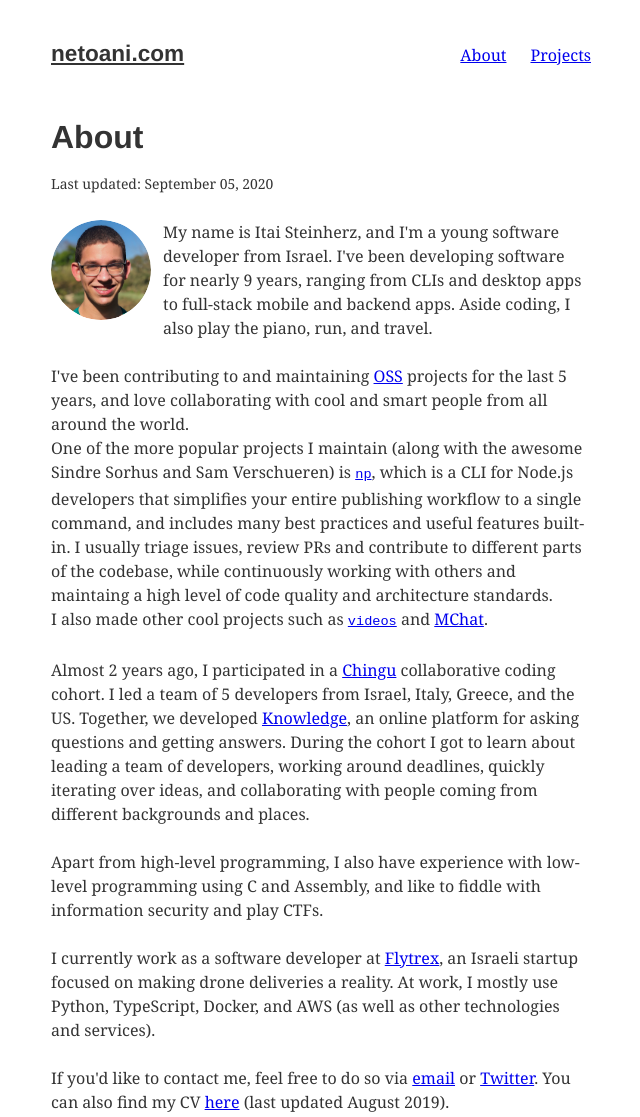
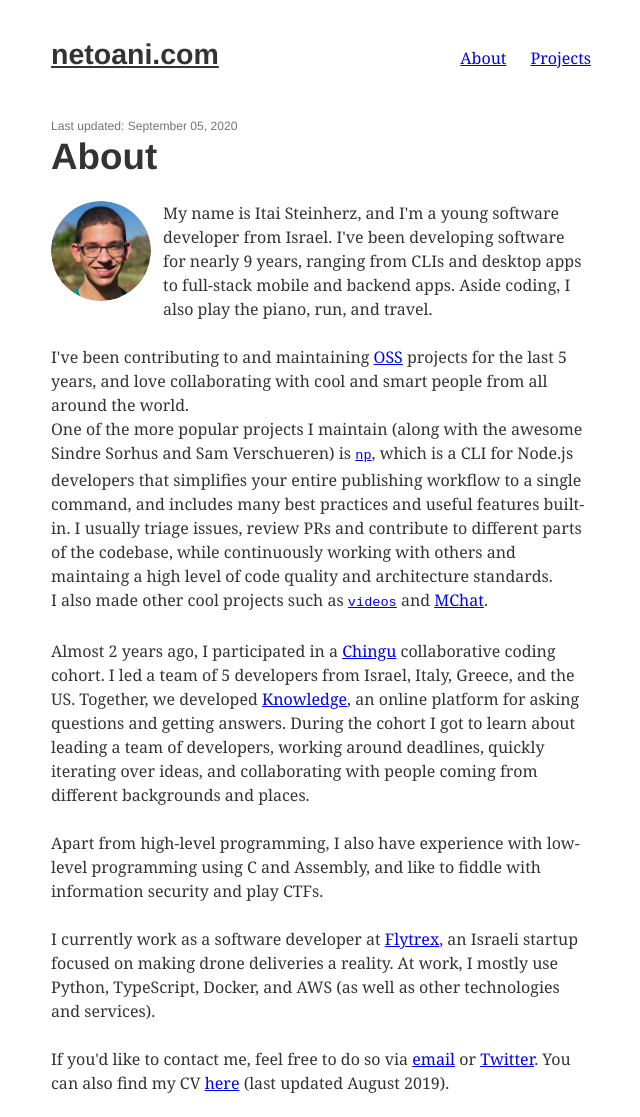
Before and after one commit to itaisteinherz/netoani.com, a Gatsby site: page /about in a window 1280 px wide. Shown: the whole page, without its empty margins (319-959 px from the left). Built offline with nearby package versions, Linux system fonts and the light colour scheme; Gatsby itself is replaced by a stand-in of ours; some packages are replaced by stand-ins of ours; what typography-theme-fairy-gates would draw is missing.

Commit message:
Work on more styling improvements

```diff
--- a/package.json
+++ b/package.json
@@ -46,6 +46,7 @@
 		"gatsby-source-filesystem": "^2.0.39",
 		"gatsby-transformer-remark": "^2.4.0",
 		"gatsby-transformer-sharp": "^2.1.21",
+		"gray-percentage": "^2.0.0",
 		"prismjs": "^1.16.0",
 		"prop-types": "^15.7.2",
 		"react": "^16.8.6",
--- a/src/components/layout.js
+++ b/src/components/layout.js
@@ -6,51 +6,7 @@ import {rhythm, scale} from "../utils/typography";
 
 class Layout extends Component {
 	render() {
-		const {location, title, children} = this.props;
-		const rootPath = `${__PATH_PREFIX__}/`; // eslint-disable-line no-undef
-		let siteHeader;
-
-		if (location.pathname === rootPath) {
-			siteHeader = (
-				<h1
-					style={{
-						...scale(1.5),
-						marginTop: 0,
-						marginRight: rhythm(3),
-						marginBottom: rhythm(1.5)
-					}}
-				>
-					<Link
-						style={{
-							color: "inherit"
-						}}
-						to="/"
-					>
-						{title}
-					</Link>
-				</h1>
-			);
-		} else {
-			siteHeader = (
-				<h3
-					style={{
-						...scale(1 / 2),
-						marginTop: 0,
-						marginRight: rhythm(2),
-						marginBottom: rhythm(0.5)
-					}}
-				>
-					<Link
-						style={{
-							color: "inherit"
-						}}
-						to="/"
-					>
-						{title}
-					</Link>
-				</h3>
-			);
-		}
+		const {title, children} = this.props;
 
 		return (
 			<div
@@ -69,7 +25,23 @@ class Layout extends Component {
 						flexWrap: "wrap"
 					}}
 				>
-					{siteHeader}
+					<h1
+						style={{
+							...scale(5 / 6),
+							marginTop: 0,
+							marginRight: rhythm(1),
+							marginBottom: rhythm(1)
+						}}
+					>
+						<Link
+							style={{
+								color: "inherit"
+							}}
+							to="/"
+						>
+							{title}
+						</Link>
+					</h1>
 					<SiteNav/>
 				</header>
 				<main>{children}</main>
--- a/src/components/page-heading.js
+++ b/src/components/page-heading.js
@@ -1,26 +1,32 @@
 import React from "react";
+import gray from "gray-percentage";
 import {rhythm, scale} from "../utils/typography";
 
 function PageHeading({title, date, datePrefix = ""}) {
 	return (
 		<div>
+			<h3
+				style={{
+					display: "block",
+					...scale(-2 / 5),
+					lineHeight: 1,
+					fontWeight: 500,
+					color: gray(45),
+					marginTop: rhythm(1),
+					marginBottom: rhythm(1 / 5)
+				}}
+			>
+				{datePrefix}{date}
+			</h3>
 			<h1
 				style={{
-					marginTop: rhythm(1.5)
+					fontSize: scale(6 / 5).fontSize,
+					marginTop: 0,
+					marginBottom: rhythm(1)
 				}}
 			>
 				{title}
 			</h1>
-			<p
-				style={{
-					...scale(-1 / 5),
-					display: "block",
-					marginBottom: rhythm(1),
-					marginTop: rhythm(-0.3)
-				}}
-			>
-				{datePrefix}{date}
-			</p>
 		</div>
 	);
 }
--- a/src/components/site-nav.js
+++ b/src/components/site-nav.js
@@ -19,7 +19,7 @@ function NavItem({title, path}) {
 	);
 }
 
-function SiteNav({}) {
+function SiteNav() {
 	return (
 		<div
 			style={{
```
Also changed, not shown: src/pages/index.js (+7 -1 lines).
